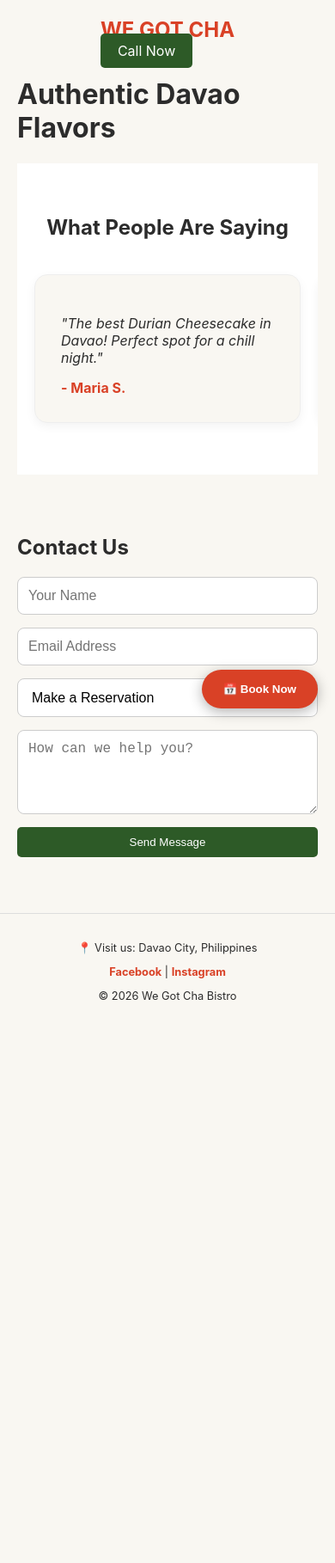
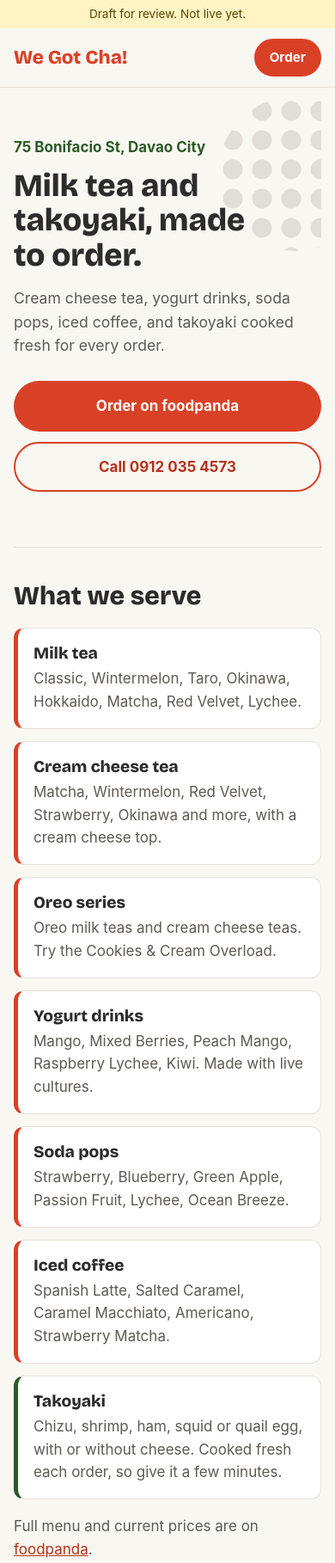
Before and after one commit to mdrpsn/wegotchabistro, a plain HTML site: page index.html in a window 390 px wide. Shown: the top 1818 px of the page at 86% size. Before the commit the page ends 1219 px from the top, so only its background shows below. Drawn offline with nearby package versions, Linux system fonts and the light colour scheme.

Commit message:
Rebuild site with real content for staging
Replace the broken first build: real address, phone and foodpanda
ordering, menu categories from the foodpanda listing, branch links.
Remove invented reviews, placeholder phone, dead booking modal and
contact form, and the unused script, menu.json and manifest.
Staging only: page is noindex with a draft banner.

Co-Authored-By: Claude Opus 5.5 <noreply@anthropic.com>

```diff
--- a/index.html
+++ b/index.html
@@ -1,72 +1,122 @@
 <!DOCTYPE html>
-<html lang='en'>
+<html lang="en">
 <head>
-    <meta charset='UTF-8'>
-    <meta name='viewport' content='width=device-width, initial-scale=1.0'>
-    <title>We Got Cha Bistro | Davao City</title>
-    <link rel='stylesheet' href='style.css'><link rel='manifest' href='manifest.json'>
+  <meta charset="UTF-8">
+  <meta name="viewport" content="width=device-width, initial-scale=1">
+  <!-- STAGING: remove the robots noindex line and the .staging banner before pointing the domain here -->
+  <meta name="robots" content="noindex">
+  <title>We Got Cha Bistro | Milk tea and takoyaki, Davao City</title>
+  <meta name="description" content="Milk tea, cream cheese tea, yogurt drinks, iced coffee and takoyaki at 75 Bonifacio St, Davao City. Order on foodpanda or call 0912 035 4573.">
+  <meta property="og:title" content="We Got Cha Bistro, Davao City">
+  <meta property="og:description" content="Milk tea and takoyaki on Bonifacio St. Order on foodpanda or drop by.">
+  <meta property="og:type" content="website">
+  <meta name="theme-color" content="#D94126">
+  <link rel="icon" href="favicon.svg" type="image/svg+xml">
+  <link rel="preconnect" href="https://fonts.googleapis.com">
+  <link rel="preconnect" href="https://fonts.gstatic.com" crossorigin>
+  <link href="https://fonts.googleapis.com/css2?family=Bricolage+Grotesque:opsz,wght@12..96,600;12..96,800&display=swap" rel="stylesheet">
+  <link rel="stylesheet" href="style.css">
+  <script type="application/ld+json">
+  {
+    "@context": "https://schema.org",
+    "@type": "Restaurant",
+    "name": "We Got Cha Bistro",
+    "url": "https://wegotchabistro.com/",
+    "telephone": "+639120354573",
+    "servesCuisine": ["Milk tea", "Takoyaki", "Coffee"],
+    "address": {
+      "@type": "PostalAddress",
+      "streetAddress": "75 Bonifacio St, Poblacion District",
+      "addressLocality": "Davao City",
+      "postalCode": "8000",
+      "addressRegion": "Davao del Sur",
+      "addressCountry": "PH"
+    },
+    "sameAs": ["https://www.foodpanda.ph/restaurant/d2ab/we-got-cha-main"]
+  }
+  </script>
 </head>
-<body><div id='weekend-specials' style='display:none;'></div>
-    <header>
-        <nav>
-            <div class='logo'>WE GOT CHA</div>
-            <a href='tel:+63900000000' class='cta-btn'>Call Now</a>
-        </nav>
-    </header>
-    <main>
-        <h1>Authentic Davao Flavors</h1><div id='bistro-status'></div>
-        <div id='menu-container'></div>
-    </main>
-                <section id='reviews'>
-        <h2>What People Are Saying</h2>
-        <div class='reviews-container'>
-            <div class='review-card'>
-                <p>"The best Durian Cheesecake in Davao! Perfect spot for a chill night."</p>
-                <span>- Maria S.</span>
-            </div>
-            <div class='review-card'>
-                <p>"Super mobile-friendly menu. Ordering for pickup was so easy via WhatsApp."</p>
-                <span>- Juan D.</span>
-            </div>
-            <div class='review-card'>
-                <p>"Love the vibe. The garlic chicken is a must-try!"</p>
-                <span>- Sarah L.</span>
-            </div>
-        </div>
+<body>
+  <div class="staging">Draft for review. Not live yet.</div>
+
+  <header class="top">
+    <a class="wordmark" href="#">We Got Cha!</a>
+    <a class="btn btn-small" href="https://www.foodpanda.ph/restaurant/d2ab/we-got-cha-main">Order</a>
+  </header>
+
+  <main>
+    <section class="hero">
+      <p class="eyebrow">75 Bonifacio St, Davao City</p>
+      <h1>Milk tea and takoyaki, made to order.</h1>
+      <p class="lede">Cream cheese tea, yogurt drinks, soda pops, iced coffee, and takoyaki cooked fresh for every order.</p>
+      <div class="actions">
+        <a class="btn" href="https://www.foodpanda.ph/restaurant/d2ab/we-got-cha-main">Order on foodpanda</a>
+        <a class="btn btn-ghost" href="tel:+639120354573">Call 0912 035 4573</a>
+      </div>
+      <div class="pearls" aria-hidden="true"></div>
     </section>
-    <section id='contact'>
-        <h2>Contact Us</h2>
-        <form id='contact-form'>
-            <input type='text' id='name' placeholder='Your Name' required>
-            <input type='email' id='email' placeholder='Email Address' required>
-            <select id='subject'>
-                <option value='Reservation'>Make a Reservation</option>
-                <option value='Feedback'>Feedback</option>
-                <option value='Inquiry'>General Inquiry</option>
-            </select>
-            <textarea id='message' placeholder='How can we help you?' rows='4' required></textarea>
-            <button type='submit' class='cta-btn' style='width:100%; border:none; cursor:pointer;'>Send Message</button>
-        </form>
-        <div id='form-status'></div>
+
+    <section class="menu" id="menu">
+      <h2>What we serve</h2>
+      <div class="grid">
+        <article class="card">
+          <h3>Milk tea</h3>
+          <p>Classic, Wintermelon, Taro, Okinawa, Hokkaido, Matcha, Red Velvet, Lychee.</p>
+        </article>
+        <article class="card">
+          <h3>Cream cheese tea</h3>
+          <p>Matcha, Wintermelon, Red Velvet, Strawberry, Okinawa and more, with a cream cheese top.</p>
+        </article>
+        <article class="card">
+          <h3>Oreo series</h3>
+          <p>Oreo milk teas and cream cheese teas. Try the Cookies &amp; Cream Overload.</p>
+        </article>
+        <article class="card">
+          <h3>Yogurt drinks</h3>
+          <p>Mango, Mixed Berries, Peach Mango, Raspberry Lychee, Kiwi. Made with live cultures.</p>
+        </article>
+        <article class="card">
+          <h3>Soda pops</h3>
+          <p>Strawberry, Blueberry, Green Apple, Passion Fruit, Lychee, Ocean Breeze.</p>
+        </article>
+        <article class="card">
+          <h3>Iced coffee</h3>
+          <p>Spanish Latte, Salted Caramel, Caramel Macchiato, Americano, Strawberry Matcha.</p>
+        </article>
+        <article class="card card-wide">
+          <h3>Takoyaki</h3>
+          <p>Chizu, shrimp, ham, squid or quail egg, with or without cheese. Cooked fresh each order, so give it a few minutes.</p>
+        </article>
+      </div>
+      <p class="note">Full menu and current prices are on <a href="https://www.foodpanda.ph/restaurant/d2ab/we-got-cha-main">foodpanda</a>.</p>
     </section>
-    <footer>
-        <p>📍 Visit us: Davao City, Philippines</p>
-        <div class="socials">
-            <a href="#">Facebook</a> | <a href="#">Instagram</a>
-        </div>
-        <p>&copy; 2026 We Got Cha Bistro</p>
-    </footer>    <div id='booking-modal' class='modal'>
-        <div class='modal-content'>
-            <span class='close-modal'>&times;</span>
-            <h2>Book a Table</h2>
-            <p>Secure your spot at We Got Cha Bistro!</p>
-            <input type='text' id='book-name' placeholder='Name' required>
-            <input type='number' id='book-guests' placeholder='Number of Guests' required>
-            <input type='datetime-local' id='book-time' required>
-            <button onclick='sendWhatsApp()' class='cta-btn' style='width:100%; border:none; margin-top:10px;'>Confirm via WhatsApp</button>
-        </div>
-    </div>
-    <button id='open-booking' class='floating-btn'>📅 Book Now</button>
-    <script src='script.js'></script>
+
+    <section class="visit" id="visit">
+      <h2>Visit</h2>
+      <dl>
+        <div><dt>Address</dt><dd>75 Bonifacio St, Poblacion District, Davao City</dd></div>
+        <div><dt>Phone</dt><dd><a href="tel:+639120354573">0912 035 4573</a></dd></div>
+        <!-- TODO: add opening hours once confirmed -->
+      </dl>
+      <a class="btn btn-ghost" href="https://www.google.com/maps/search/?api=1&amp;query=We+Got+Cha+Bistro+75+Bonifacio+St+Davao+City">Get directions</a>
+    </section>
+
+    <section class="branches" id="branches">
+      <h2>Other branches</h2>
+      <p>Also on foodpanda:</p>
+      <ul>
+        <li><a href="https://www.foodpanda.ph/restaurant/y5vc/we-got-cha-matina">Matina</a></li>
+        <li><a href="https://www.foodpanda.ph/restaurant/g5q5/we-got-cha-mintal">Mintal</a></li>
+        <li><a href="https://www.foodpanda.ph/restaurant/rcys/we-got-cha-marfori">Marfori</a></li>
+        <li><a href="https://www.foodpanda.ph/restaurant/rcfj/we-got-cha-sasa">Sasa</a></li>
+        <li><a href="https://www.foodpanda.ph/restaurant/qz48/we-got-cha-toril">Toril</a></li>
+        <li><a href="https://www.foodpanda.ph/restaurant/vn7a/we-got-cha-panabo">Panabo</a></li>
+      </ul>
+    </section>
+  </main>
+
+  <footer>
+    <p>&copy; 2026 We Got Cha Bistro, Davao City</p>
+  </footer>
 </body>
 </html>
--- a/sitemap.xml
+++ b/sitemap.xml
@@ -2,7 +2,7 @@
 <urlset xmlns="http://www.sitemaps.org/schemas/sitemap/0.9">
     <url>
         <loc>https://wegotchabistro.com/</loc>
-        <lastmod>2026-01-30</lastmod>
+        <lastmod>2026-11-19</lastmod>
         <changefreq>weekly</changefreq>
         <priority>1.0</priority>
     </url>
--- a/style.css
+++ b/style.css
@@ -1,201 +1,163 @@
 :root {
-    --primary: #D94126;
-    --secondary: #2D5A27;
-    --bg: #F9F7F2;
-    --text: #2C2C2C;
+  --primary: #D94126;
+  --primary-dark: #B5321B;
+  --secondary: #2D5A27;
+  --bg: #F9F7F2;
+  --card: #FFFFFF;
+  --text: #2C2C2C;
+  --muted: #5E5A55;
+  --line: #E6E1D8;
+  --pearl: #3A2A22;
+  --display: "Bricolage Grotesque", -apple-system, "Segoe UI", Roboto, sans-serif;
+  --body: -apple-system, BlinkMacSystemFont, "Segoe UI", Roboto, sans-serif;
 }
 
+* { box-sizing: border-box; }
+
 body {
-    background-color: var(--bg);
-    color: var(--text);
-    font-family: -apple-system, BlinkMacSystemFont, "Segoe UI", Roboto, sans-serif;
-    margin: 0;
-    padding: 20px;
-    display: flex;
-    flex-direction: column;
-    align-items: center;
+  margin: 0;
+  background: var(--bg);
+  color: var(--text);
+  font-family: var(--body);
+  font-size: 17px;
+  line-height: 1.55;
 }
 
-.logo {
-    color: var(--primary);
-    font-weight: bold;
-    font-size: 1.5rem;
+a { color: var(--primary-dark); }
+
+h1, h2, h3, .wordmark { font-family: var(--display); line-height: 1.1; }
+
+.staging {
+  background: #FFF3C4;
+  color: #5A4500;
+  text-align: center;
+  font-size: 0.85rem;
+  padding: 6px 16px;
 }
 
-.cta-btn {
-    background: var(--secondary);
-    color: white;
-    padding: 10px 20px;
-    border-radius: 5px;
-    text-decoration: none;
-}
-#menu-container {
-    width: 100%;
-    max-width: 500px;
-    margin-top: 20px;
+.top {
+  position: sticky;
+  top: 0;
+  z-index: 10;
+  display: flex;
+  justify-content: space-between;
+  align-items: center;
+  padding: 12px 16px;
+  background: rgba(249, 247, 242, 0.95);
+  border-bottom: 1px solid var(--line);
 }
 
-.menu-card {
-    background: white;
-    padding: 15px;
-    margin-bottom: 10px;
-    border-radius: 8px;
-    box-shadow: 0 2px 5px rgba(0,0,0,0.1);
-    border-left: 5px solid var(--primary);
+.wordmark {
+  color: var(--primary);
+  font-weight: 800;
+  font-size: 1.4rem;
+  text-decoration: none;
 }
 
-.menu-card h3 {
-    margin: 0;
-    display: flex;
-    justify-content: space-between;
-    font-size: 1.1rem;
+main { max-width: 960px; margin: 0 auto; padding: 0 16px; }
+
+.btn {
+  display: inline-block;
+  background: var(--primary);
+  color: #fff;
+  font-weight: 700;
+  text-decoration: none;
+  padding: 14px 22px;
+  border-radius: 999px;
+  border: 2px solid var(--primary);
+  text-align: center;
+}
+.btn:hover { background: var(--primary-dark); border-color: var(--primary-dark); }
+.btn:focus-visible { outline: 3px solid var(--secondary); outline-offset: 2px; }
+.btn-ghost { background: transparent; color: var(--primary-dark); }
+.btn-ghost:hover { background: var(--primary); color: #fff; }
+.btn-small { padding: 8px 16px; font-size: 0.95rem; }
+
+.hero {
+  position: relative;
+  padding: 56px 0 64px;
+  overflow: hidden;
+}
+.eyebrow {
+  color: var(--secondary);
+  font-weight: 700;
+  margin: 0 0 12px;
+}
+.hero h1 {
+  font-size: clamp(2.3rem, 8vw, 4.2rem);
+  font-weight: 800;
+  margin: 0 0 16px;
+  max-width: 12ch;
+}
+.lede { color: var(--muted); max-width: 36ch; margin: 0 0 28px; font-size: 1.1rem; }
+.actions { display: flex; flex-wrap: wrap; gap: 12px; position: relative; z-index: 1; }
+
+/* tapioca pearls, purely decorative */
+.pearls {
+  position: absolute;
+  right: -40px;
+  top: 30px;
+  width: 260px;
+  height: 260px;
+  background-image: radial-gradient(circle, var(--pearl) 0 11px, transparent 12px);
+  background-size: 34px 34px;
+  opacity: 0.12;
+  border-radius: 50%;
+  pointer-events: none;
 }
 
-.price {
-    color: var(--secondary);
-    font-weight: bold;
+section h2 { font-size: 1.9rem; margin: 0 0 20px; }
+
+.menu, .visit, .branches { padding: 40px 0; border-top: 1px solid var(--line); }
+
+.grid {
+  display: grid;
+  grid-template-columns: repeat(auto-fit, minmax(240px, 1fr));
+  gap: 14px;
+}
+.card {
+  background: var(--card);
+  border: 1px solid var(--line);
+  border-left: 5px solid var(--primary);
+  border-radius: 12px;
+  padding: 18px;
+}
+.card h3 { margin: 0 0 6px; font-size: 1.2rem; }
+.card p { margin: 0; color: var(--muted); }
+.card-wide { grid-column: 1 / -1; border-left-color: var(--secondary); }
+.note { color: var(--muted); margin-top: 18px; }
+
+.visit dl { margin: 0 0 20px; display: grid; gap: 12px; }
+.visit dt { font-weight: 700; color: var(--secondary); font-size: 0.9rem; }
+.visit dd { margin: 2px 0 0; }
+
+.branches ul {
+  list-style: none;
+  padding: 0;
+  margin: 0;
+  display: flex;
+  flex-wrap: wrap;
+  gap: 10px;
+}
+.branches li a {
+  display: inline-block;
+  padding: 8px 16px;
+  border: 1px solid var(--line);
+  background: var(--card);
+  border-radius: 999px;
+  text-decoration: none;
+  font-weight: 600;
 }
 
-.menu-card p {
-    margin: 5px 0 0;
-    font-size: 0.9rem;
-    color: #666;
-}
 footer {
-    margin-top: 40px;
-    padding: 20px;
-    text-align: center;
-    font-size: 0.8rem;
-    border-top: 1px solid #ddd;
-    width: 100%;
-}
-.socials a {
-    color: var(--primary);
-    text-decoration: none;
-    font-weight: bold;
-}
-#contact {
-    width: 100%;
-    max-width: 500px;
-    margin-top: 40px;
-    padding: 10px;
+  text-align: center;
+  color: var(--muted);
+  font-size: 0.85rem;
+  padding: 28px 16px 40px;
+  border-top: 1px solid var(--line);
 }
 
-#contact-form {
-    display: flex;
-    flex-direction: column;
-    gap: 15px;
+@media (max-width: 480px) {
+  .actions .btn { width: 100%; }
+  .pearls { width: 180px; height: 180px; right: -60px; top: 10px; }
 }
-
-input, select, textarea {
-    padding: 12px;
-    border: 1px solid #ccc;
-    border-radius: 8px;
-    font-size: 1rem; /* Prevents iOS zoom on focus */
-    background: white;
-}
-
-#form-status {
-    margin-top: 15px;
-    text-align: center;
-    font-weight: bold;
-    color: var(--secondary);
-}
-#weekend-specials {
-    background: var(--primary);
-    color: white;
-    text-align: center;
-    padding: 12px;
-    font-weight: bold;
-    font-size: 1rem;
-    box-shadow: 0 2px 10px rgba(0,0,0,0.2);
-    position: sticky;
-    top: 0;
-    z-index: 1000;
-}
-.modal { display: none; position: fixed; z-index: 2000; left: 0; top: 0; width: 100%; height: 100%; background: rgba(0,0,0,0.6); }
-.modal-content { background: var(--bg); margin: 15% auto; padding: 25px; border-radius: 12px; width: 85%; max-width: 400px; position: relative; }
-.close-modal { position: absolute; right: 20px; top: 10px; font-size: 28px; cursor: pointer; }
-
-.floating-btn {
-    position: fixed;
-    bottom: 20px;
-    right: 20px;
-    background: var(--primary);
-    color: white;
-    border: none;
-    padding: 15px 25px;
-    border-radius: 50px;
-    font-weight: bold;
-    box-shadow: 0 4px 15px rgba(0,0,0,0.3);
-    cursor: pointer;
-    z-index: 999;
-}
-
-#booking-modal input { width: 100%; margin: 8px 0; box-sizing: border-box; }
-.hero {
-    width: 100vw;
-    height: 40vh;
-    background: url('hero-placeholder.jpg') no-repeat center center/cover;
-    background-color: #333; /* Fallback color */
-    display: flex;
-    align-items: center;
-    justify-content: center;
-    text-align: center;
-    color: white;
-    margin-bottom: 20px;
-}
-
-.hero-overlay {
-    background: rgba(0, 0, 0, 0.4);
-    padding: 20px;
-    width: 100%;
-    height: 100%;
-    display: flex;
-    flex-direction: column;
-    justify-content: center;
-}
-
-.hero h1 { margin: 0; font-size: 2rem; }
-#reviews {
-    padding: 40px 0;
-    width: 100%;
-    overflow: hidden;
-    background: #fff;
-}
-
-#reviews h2 { text-align: center; }
-
-.reviews-container {
-    display: flex;
-    overflow-x: auto;
-    scroll-snap-type: x mandatory;
-    gap: 20px;
-    padding: 20px;
-    -webkit-overflow-scrolling: touch; /* Smooth scroll for iOS */
-}
-
-.review-card {
-    flex: 0 0 80%; /* Show 80% of the card so the next one peaks out */
-    background: var(--bg);
-    padding: 30px;
-    border-radius: 15px;
-    scroll-snap-align: center;
-    box-shadow: 0 4px 12px rgba(0,0,0,0.05);
-    border: 1px solid #eee;
-}
-
-.review-card p {
-    font-style: italic;
-    color: var(--text);
-    margin-bottom: 15px;
-}
-
-.review-card span {
-    font-weight: bold;
-    color: var(--primary);
-    display: block;
-}
-
-/* Hide scrollbar for clean look */
-.reviews-container::-webkit-scrollbar { display: none; }
```
Also changed, not shown: menu.json (deleted, +0 -20 lines), script.js (deleted, +0 -31 lines), favicon.svg (added), llms.txt, manifest.json (deleted), 1 other file.
